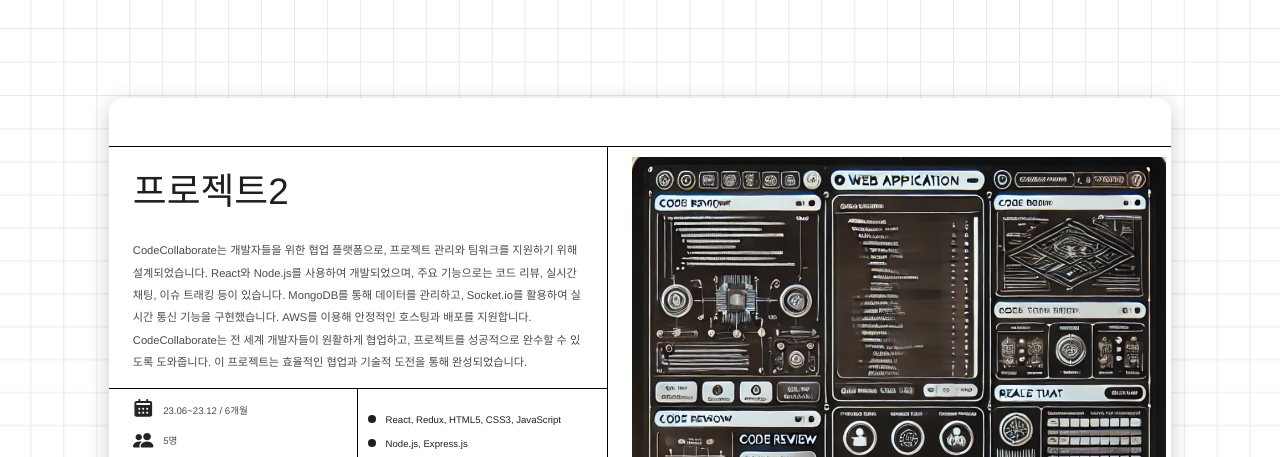
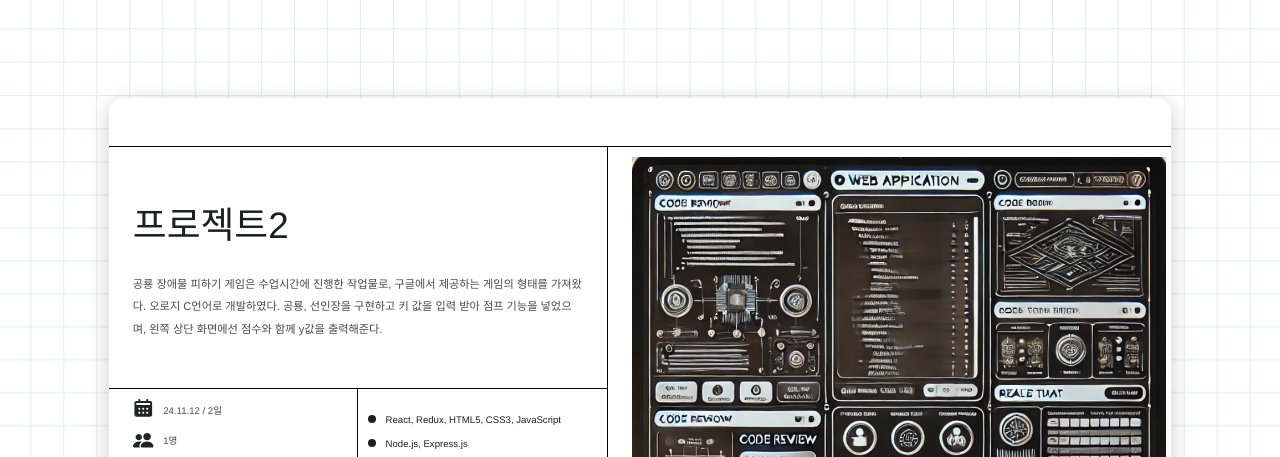
Before and after one commit to yojin102/resume, a plain HTML site: page project/project2.html in a window 1280 px wide. Shown: the top 457 px of the page. Drawn offline with Linux system fonts and the light colour scheme; files whose address does not match are found by name.

Commit message:
프로젝트2 작업물 내용 업데이트
수업 시간 C언어로 개발한 작업물 소개

```diff
--- a/project/project2.html
+++ b/project/project2.html
@@ -505,10 +505,10 @@
             <div class="project-card-name">
                 <div class="project-title">프로젝트2</div>
                 <div class="project-content">
-                    CodeCollaborate는 개발자들을 위한 협업 플랫폼으로, 프로젝트 관리와 팀워크를 지원하기 위해 설계되었습니다. React와 Node.js를 사용하여 개발되었으며, 주요
-                    기능으로는 코드 리뷰, 실시간 채팅, 이슈 트래킹 등이 있습니다. MongoDB를 통해 데이터를 관리하고, Socket.io를 활용하여 실시간 통신 기능을 구현했습니다. AWS를
-                    이용해 안정적인 호스팅과 배포를 지원합니다. CodeCollaborate는 전 세계 개발자들이 원활하게 협업하고, 프로젝트를 성공적으로 완수할 수 있도록 도와줍니다. 이 프로젝트는
-                    효율적인 협업과 기술적 도전을 통해 완성되었습니다.</div>
+                    공룡 장애물 피하기 게임은 수업시간에 진행한 작업물로, 구글에서 제공하는 게임의 형태를 가져왔다.
+                    오로지 C언어로 개발하였다. 공룡, 선인장을 구현하고 키 값을 입력 받아 점프 기능을 넣었으며,
+                    왼쪽 상단 화면에선 점수와 함께 y값을 출력해준다.
+                    </div>
             </div>
             <div class="project-card-image">
                 <img src="image/p2.png" class="project-image" />
@@ -516,11 +516,11 @@
             <div class="project-card-icons">
                 <div class="project-row">
                     <img src="image/period.svg" class="project-icon" />
-                    <div class="project-content-detail">23.06~23.12 / 6개월</div>
+                    <div class="project-content-detail">24.11.12 / 2일</div>
                 </div>
                 <div class="project-row">
                     <img src="image/people.svg" class="project-icon" />
-                    <div class="project-content-detail">5명</div>
+                    <div class="project-content-detail">1명</div>
                 </div>
                 <div class="project-row">
                     <img src="image/role.svg" class="project-icon" />
```
